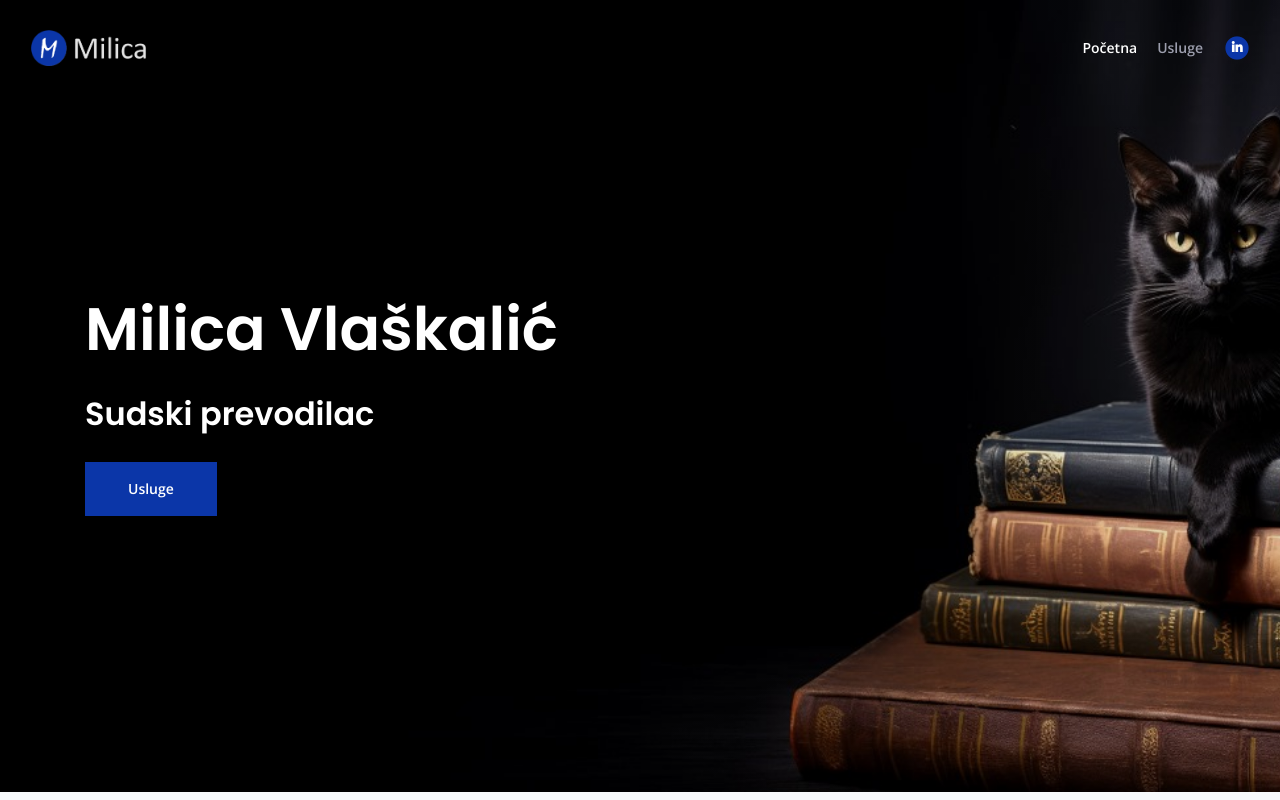
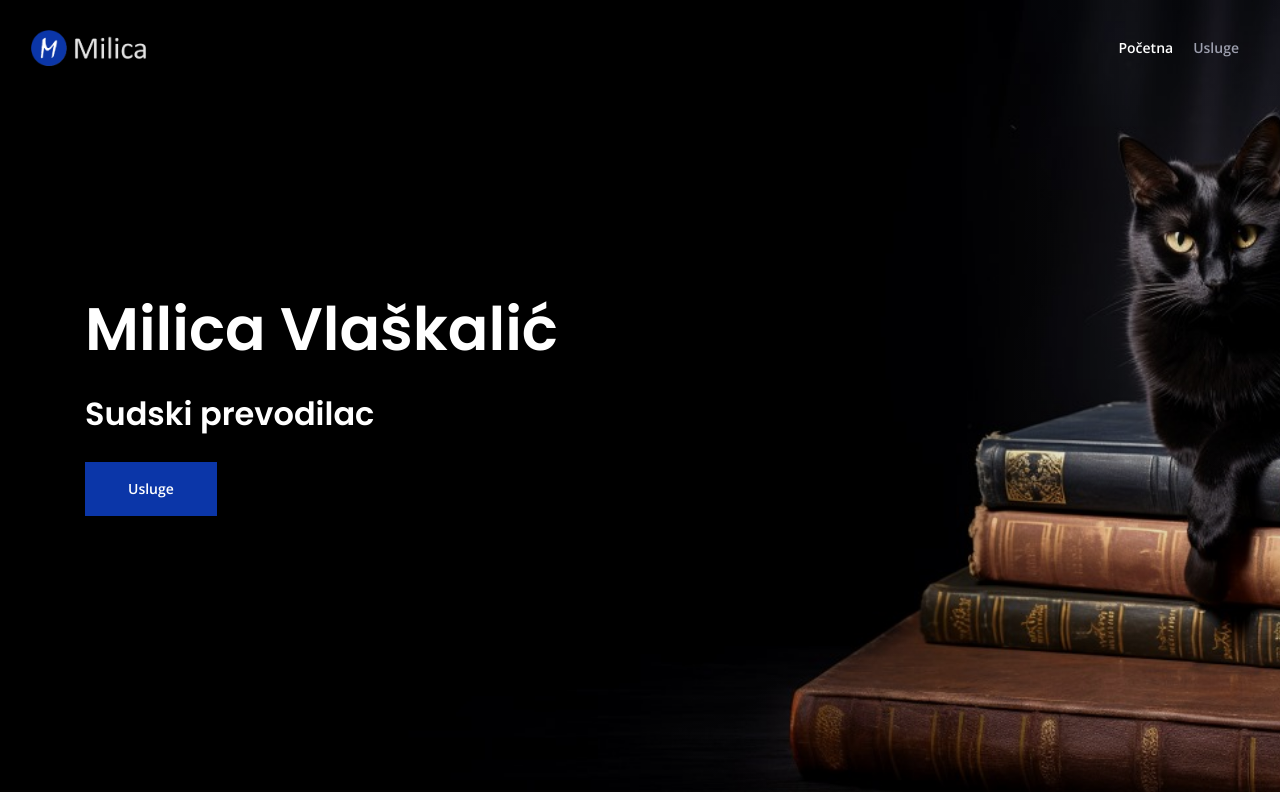
Before and after one commit to Zaista/teta, a plain HTML site: page index.html in a window 1280 px wide. Shown: the top 800 px of the page. Drawn offline with nearby package versions, Linux system fonts and the light colour scheme.

Commit message:
fix: remove linkedin icon

```diff
--- a/css/styles.css
+++ b/css/styles.css
@@ -876,10 +876,6 @@ a:hover.back-to-top {
 		width: 90%;
 	}
 
-	.navbar .social-icons {
-		margin-left: 0.5rem;
-	}
-
 	.navbar .fa-stack {
 		margin-right: 0;
 		margin-left: 0.25rem;
--- a/index.html
+++ b/index.html
@@ -55,14 +55,6 @@
                         <a class="nav-link page-scroll" href="#services">Usluge</a>
                     </li>
                 </ul>
-                <span class="nav-item social-icons">
-                    <span class="fa-stack">
-                        <a href="https://www.linkedin.com/in/milica-vlaskalic-9618a343/">
-                            <i class="fas fa-circle fa-stack-2x"></i>
-                            <i class="fab fa-linkedin-in  fa-stack-1x"></i>
-                        </a>
-                    </span>
-                </span>
             </div> <!-- end of navbar-collapse -->
         </div> <!-- end of container -->
     </nav> <!-- end of navbar -->
```
